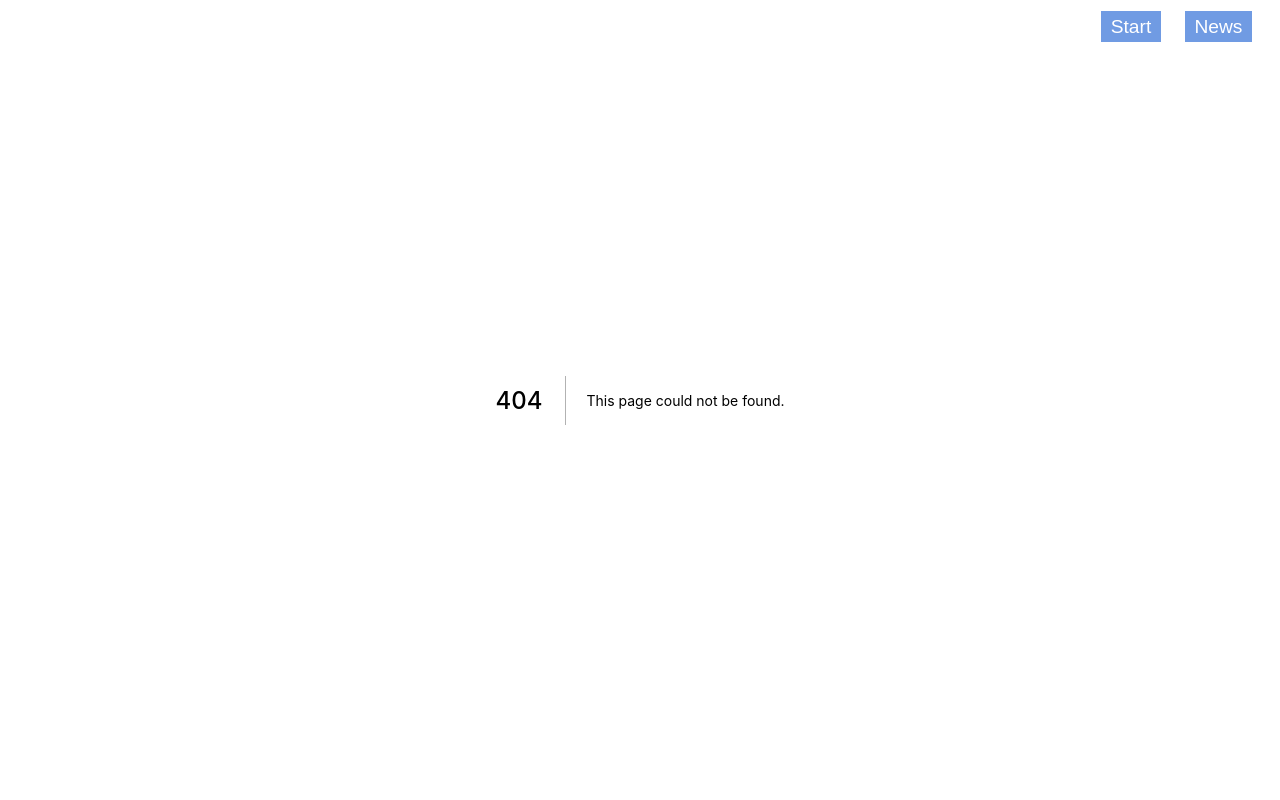
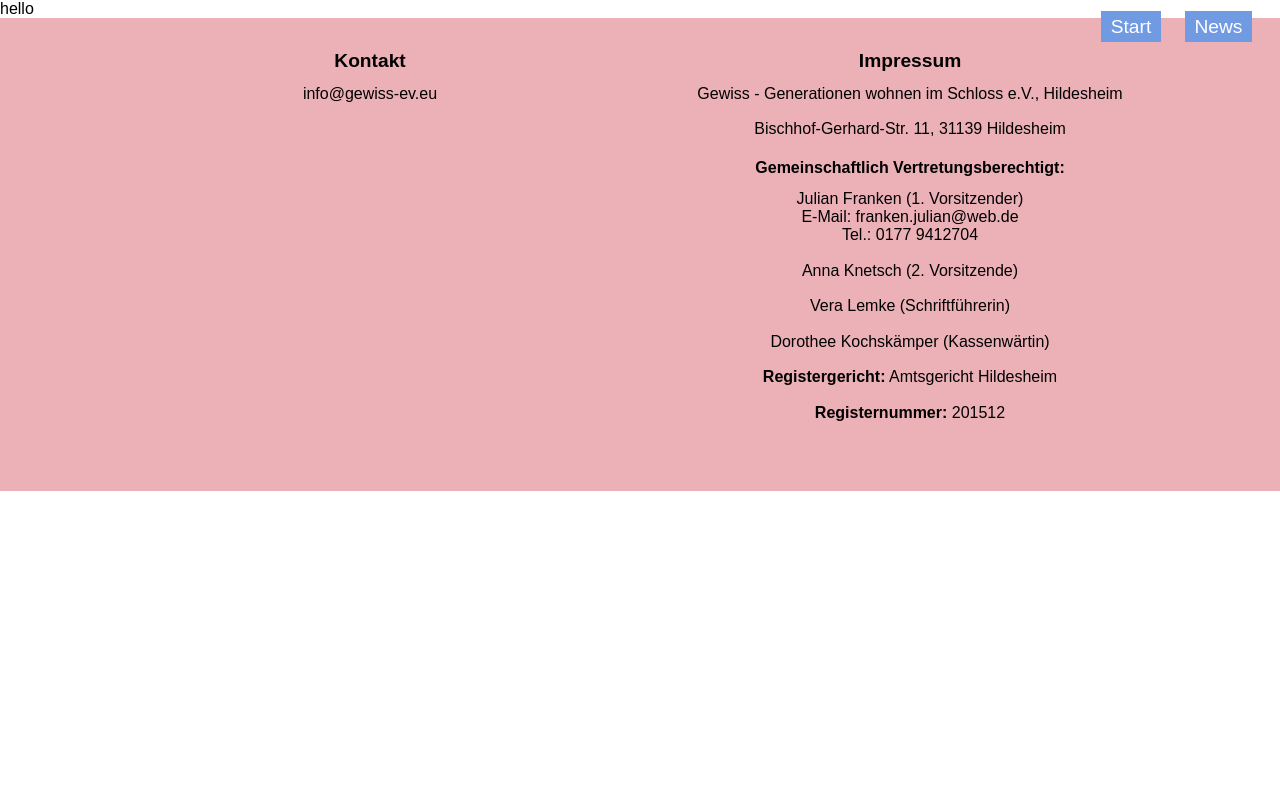
Before and after one commit to klueteruopa/gewissev, a Next.js app: page /news/1 in a window 1280 px wide. Before the commit this address had no page. Shown: the top 800 px of the page. Built offline with nearby package versions, Linux system fonts and the light colour scheme.

Commit message:
routung test 1

```diff
--- /dev/null
+++ b/pages/news/[newsId].tsx
@@ -0,0 +1,15 @@
+import type { NextPage } from 'next'
+import { useRouter } from "next/router";
+
+const NewsDetail: NextPage = () => {
+    const router = useRouter();
+    const newsId = router.query.newsId;
+    console.log(newsId);
+    return (
+    <>
+        <p>hello</p>
+    </>
+    )
+}
+
+export default NewsDetail;
--- a/pages/news.tsx
+++ b/pages/news/index.tsx
@@ -1,8 +1,8 @@
 import type { NextPage } from 'next'
-import { Welcome } from '../components/Welcome'
-import { Blog } from '../components/Blog'
+import { Blog } from '../../components/Blog';
 
 const News: NextPage = () => {
+
   return (
     <>
     <Blog/>
--- a/styles/Welcome.module.scss
+++ b/styles/Welcome.module.scss
@@ -11,6 +11,7 @@ $imageDesktop: 8rem;
   justify-content: center;
   align-content: center;
   background: $main-red;
+  padding-top: 2rem;
 }
 
 .welcome {
```
